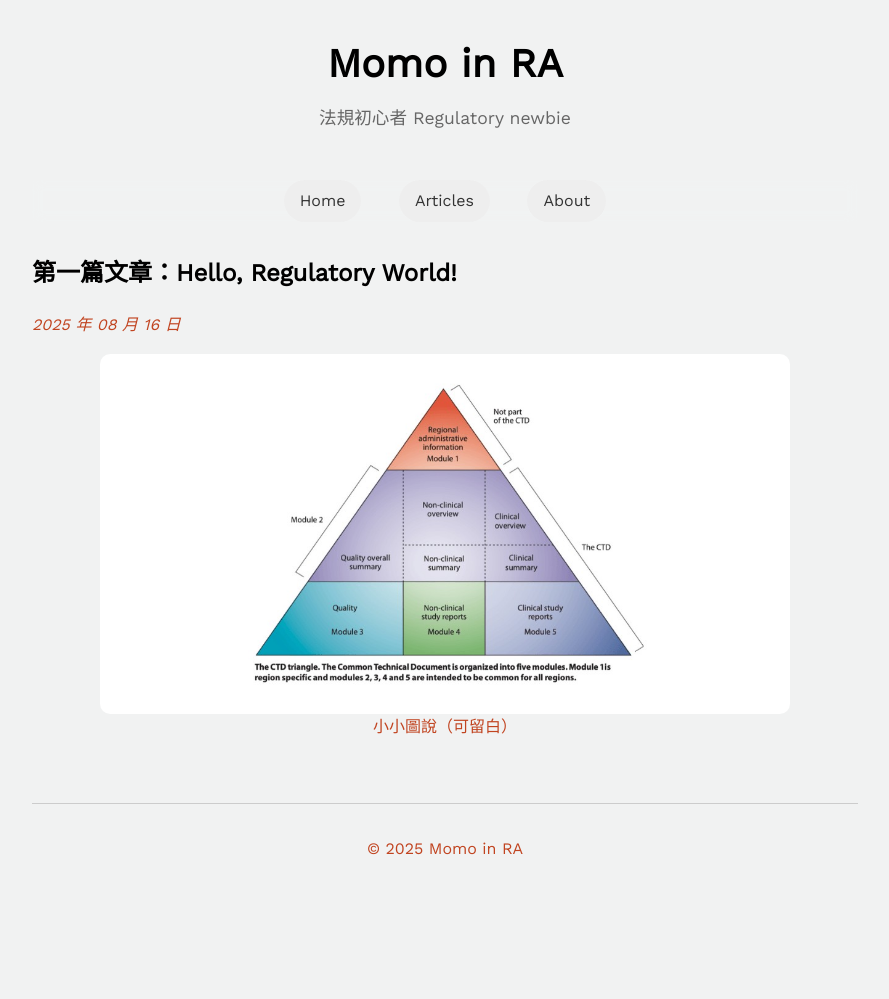
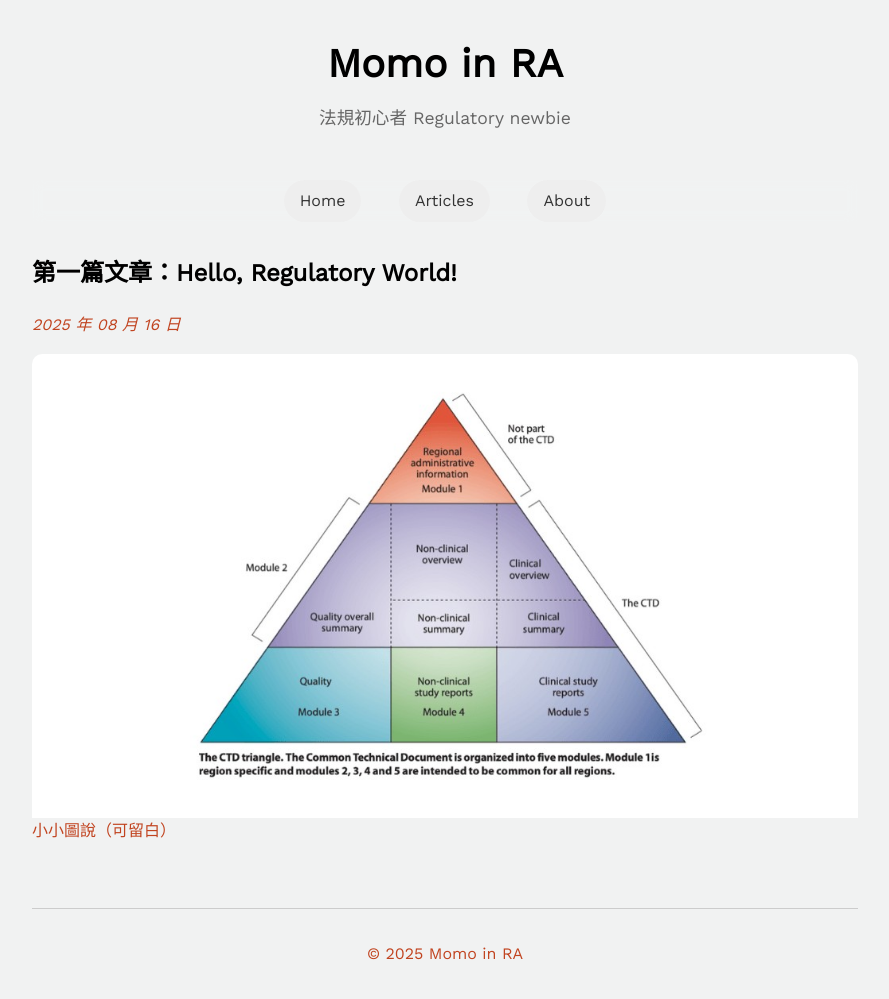
Before and after one commit to MomoInRA/github.io, a Jekyll site: the page built from _posts/2025-08-16-first-post.md, in a window 1280 px wide and 1030 px high. Shown: the top 999 px of the window, without its empty margins (195-1084 px from the left). Built offline with Jekyll 4.4.1, drawn with Linux system fonts in a browser that asks for light colours.

Commit message:
Update style.css

```diff
--- a/assets/css/style.css
+++ b/assets/css/style.css
@@ -201,16 +201,5 @@ header .subtitle {
   background-color: rgba(241,242,242,.85); /* 與你的背景色接近 */
 }
 /* 文章頁封面圖：等比縮小，不裁切 */
-.post-hero {
-  margin: 1rem 0 1.25rem;
-  text-align: center;
-}
-
-.post-hero img {
-  max-width: 100%;
-  height: auto;
-  max-height: 360px;     /* ← 統一最高高度 */
-  border-radius: 10px;
-  display: block;
-  margin: 0 auto;
-}
+.post-hero { margin: 1rem 0 1.25rem; border-radius: 10px; overflow: hidden; }
+.post-hero img { width: 100%; aspect-ratio: 16 / 9; object-fit: cover; display: block; }
```
